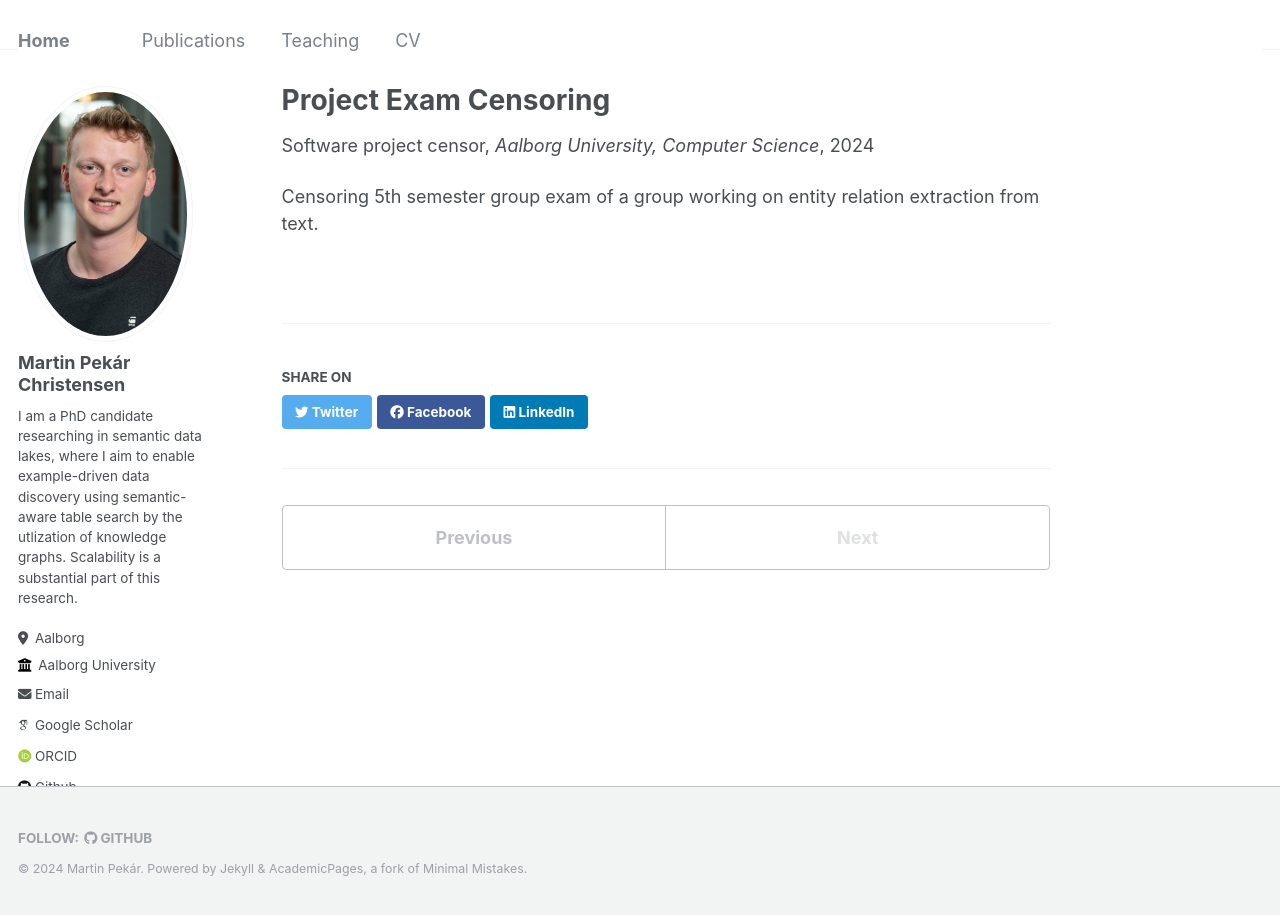
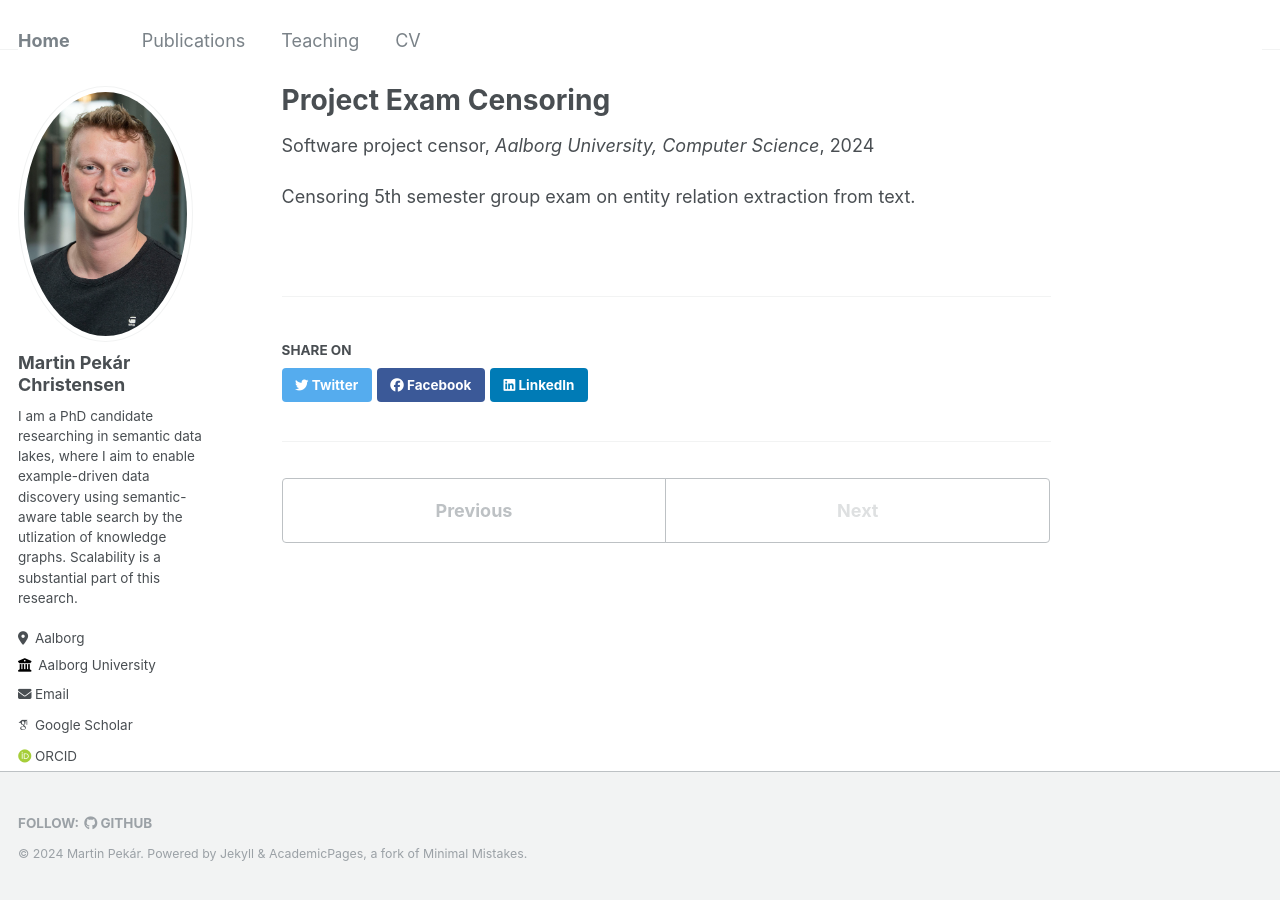
Before and after one commit to MrPekar98/mrpekar98.github.io, a Jekyll site: the page built from _teaching/2023-fall-teaching-censoring-1.md, in a window 1280 px wide. Built offline with Jekyll 4.4.1, drawn with Linux system fonts in a browser that asks for light colours; some web fonts are replaced.

Commit message:
Update 2023-fall-teaching-censoring-1.md

```diff
--- a/_teaching/2023-fall-teaching-censoring-1.md
+++ b/_teaching/2023-fall-teaching-censoring-1.md
@@ -7,4 +7,4 @@ venue: "Aalborg University, Computer Science"
 date: 2024-01-23
 location: "Aalborg, Denmark"
 ---
-Censoring 5th semester group exam of a group working on entity relation extraction from text.
+Censoring 5th semester group exam on entity relation extraction from text.
```
